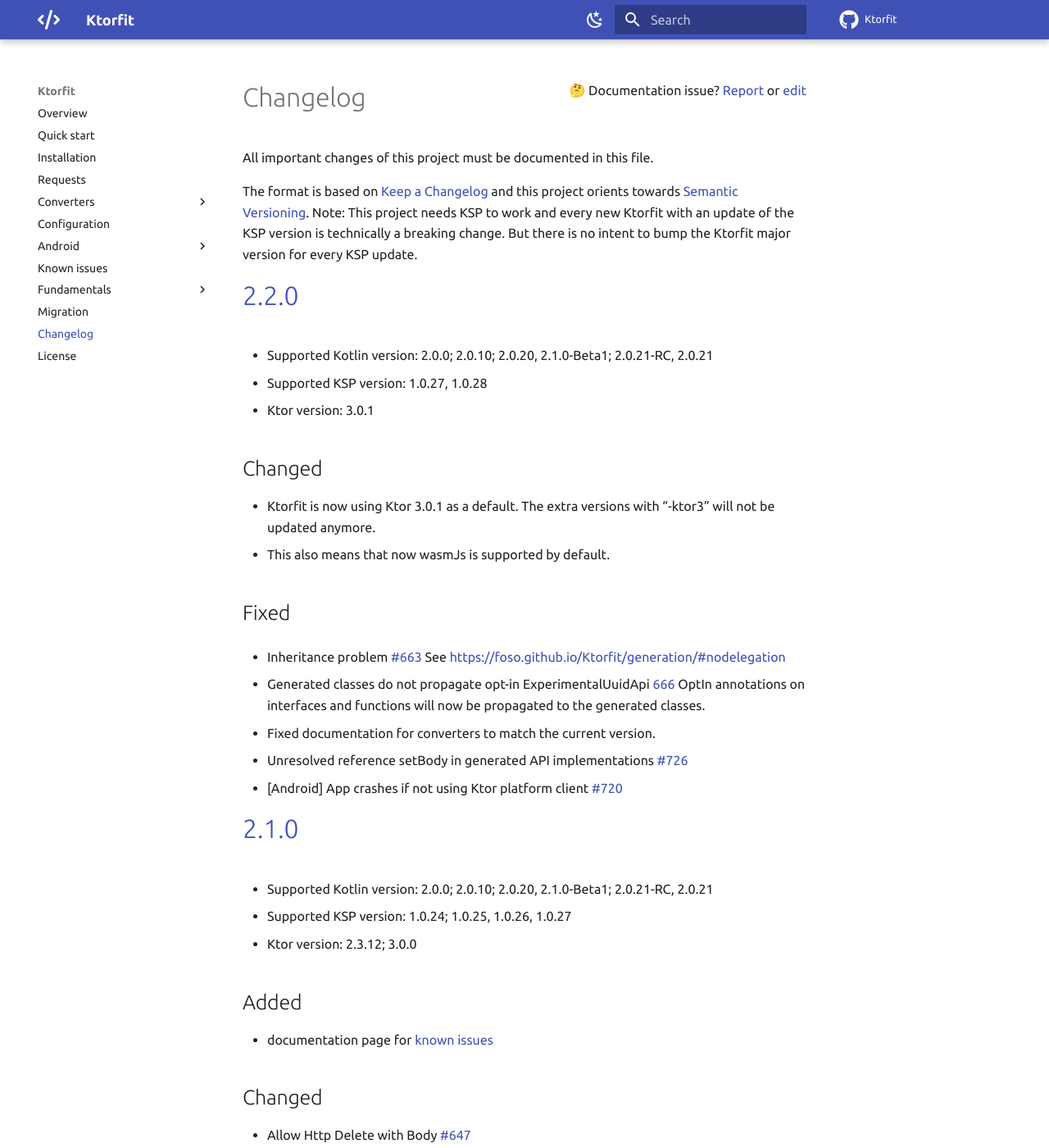
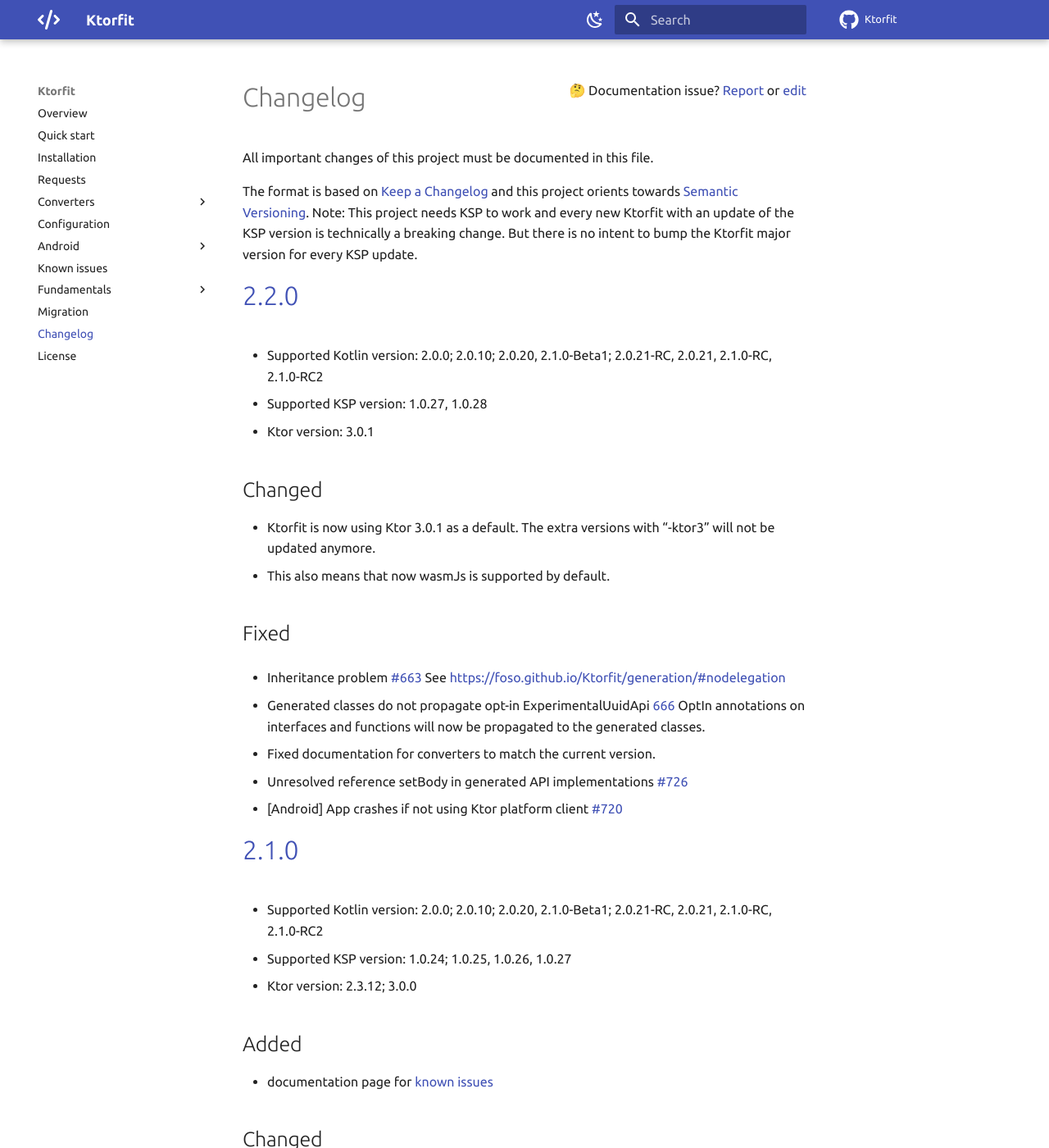
Before and after one commit to Foso/Ktorfit, an MkDocs documentation site: the page built from docs/CHANGELOG.md, in a window 1280 px wide and 1400 px high. Shown: the whole window at 82% size. Built offline with MkDocs 1.6.1 and Material for MkDocs 9.7.7, drawn with Linux system fonts in a browser that asks for light colours; comment, search, counter and statistics services are not loaded.

Commit message:
Update CHANGELOG.md

```diff
--- a/docs/CHANGELOG.md
+++ b/docs/CHANGELOG.md
@@ -8,7 +8,7 @@
 But there is no intent to bump the Ktorfit major version for every KSP update.
 
 # [2.2.0]()
-* Supported Kotlin version: 2.0.0; 2.0.10; 2.0.20, 2.1.0-Beta1; 2.0.21-RC, 2.0.21
+* Supported Kotlin version: 2.0.0; 2.0.10; 2.0.20, 2.1.0-Beta1; 2.0.21-RC, 2.0.21, 2.1.0-RC, 2.1.0-RC2
 * Supported KSP version: 1.0.27, 1.0.28
 * Ktor version: 3.0.1
 
@@ -29,7 +29,7 @@
 
 # [2.1.0]()
 
-* Supported Kotlin version: 2.0.0; 2.0.10; 2.0.20, 2.1.0-Beta1; 2.0.21-RC, 2.0.21
+* Supported Kotlin version: 2.0.0; 2.0.10; 2.0.20, 2.1.0-Beta1; 2.0.21-RC, 2.0.21, 2.1.0-RC, 2.1.0-RC2
 * Supported KSP version: 1.0.24; 1.0.25, 1.0.26, 1.0.27
 * Ktor version: 2.3.12; 3.0.0
 
```
